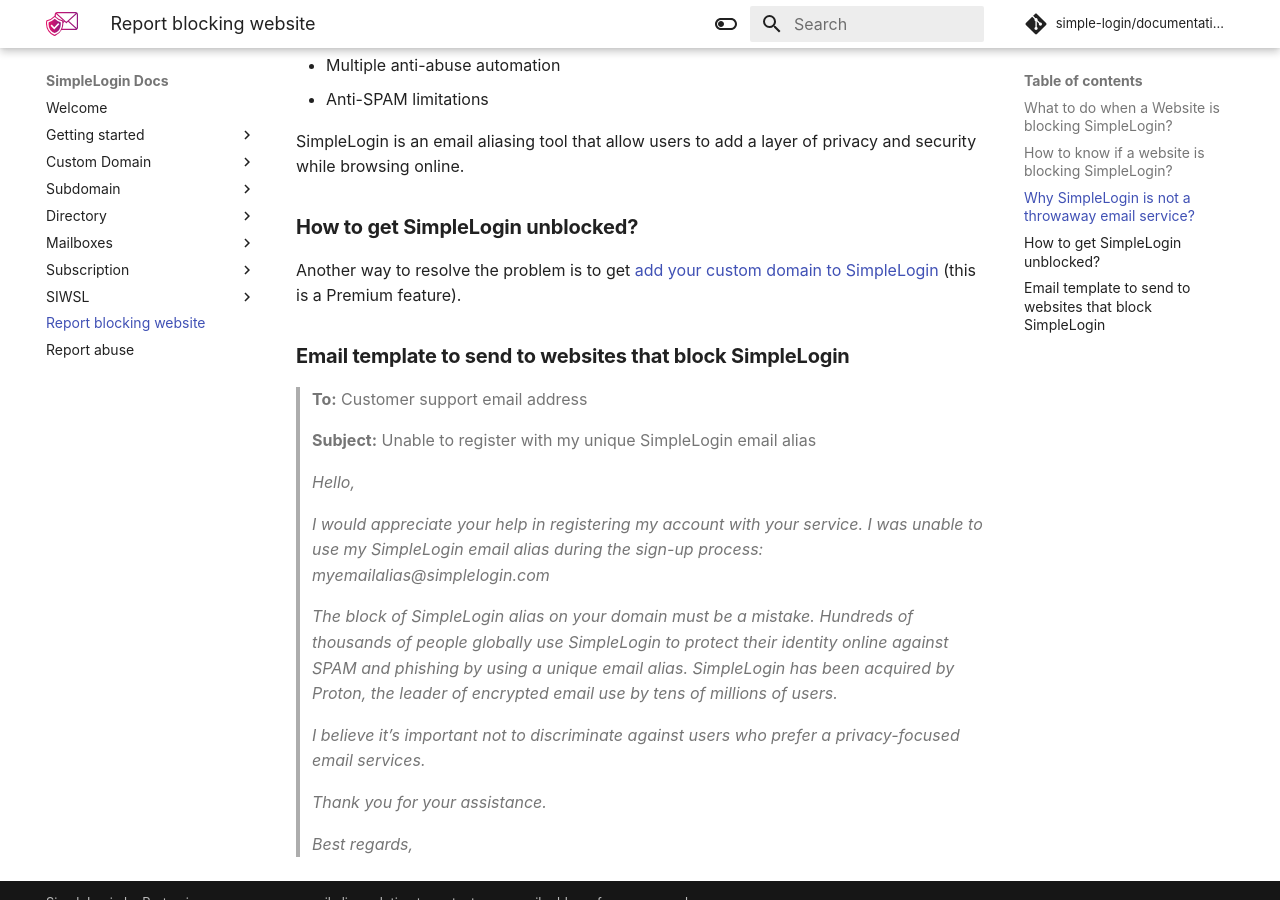
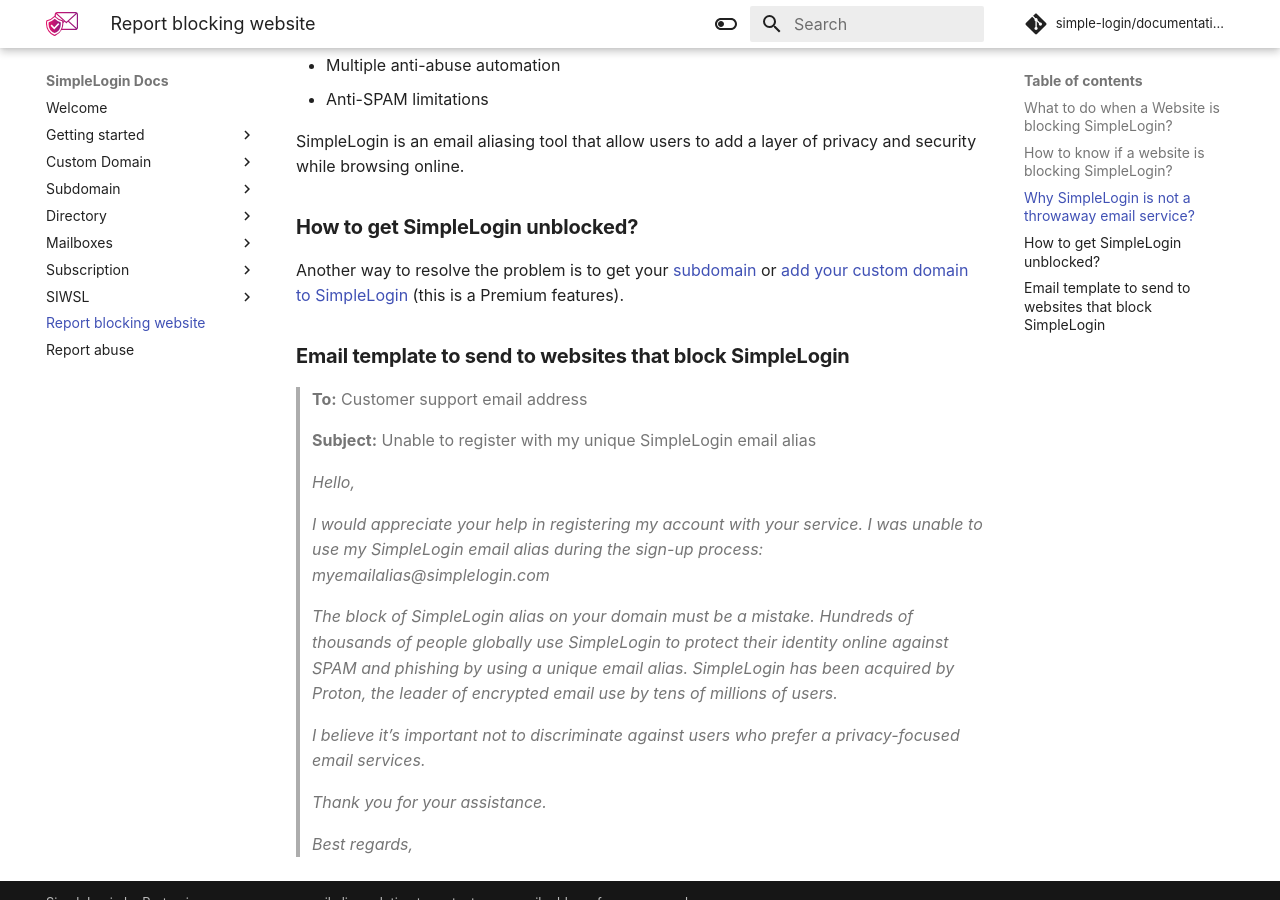
Before and after one commit to simple-login/documentation, an MkDocs documentation site: the page built from docs/report-blocking-website.md, in a window 1280 px wide and 900 px high, scrolled down 757 px. Built offline with MkDocs 1.6.1 and Material for MkDocs 9.7.7, drawn with Linux system fonts in a browser that asks for light colours; comment, search, counter and statistics services are not loaded.

Commit message:
add information about subdomains

```diff
--- a/docs/report-blocking-website.md
+++ b/docs/report-blocking-website.md
@@ -25,7 +25,7 @@ SimpleLogin is an email aliasing tool that allow users to add a layer of privacy
 
 ### **How to get SimpleLogin unblocked?**
 
-Another way to resolve the problem is to get [add your custom domain to SimpleLogin](https://simplelogin.io/docs/custom-domain/add-domain/) (this is a Premium feature).
+Another way to resolve the problem is to get your [subdomain](https://simplelogin.io/docs/subdomain/new/) or [add your custom domain to SimpleLogin](https://simplelogin.io/docs/custom-domain/add-domain/) (this is a Premium features).
 
 ### **Email template to send to websites that block SimpleLogin**
 
```
